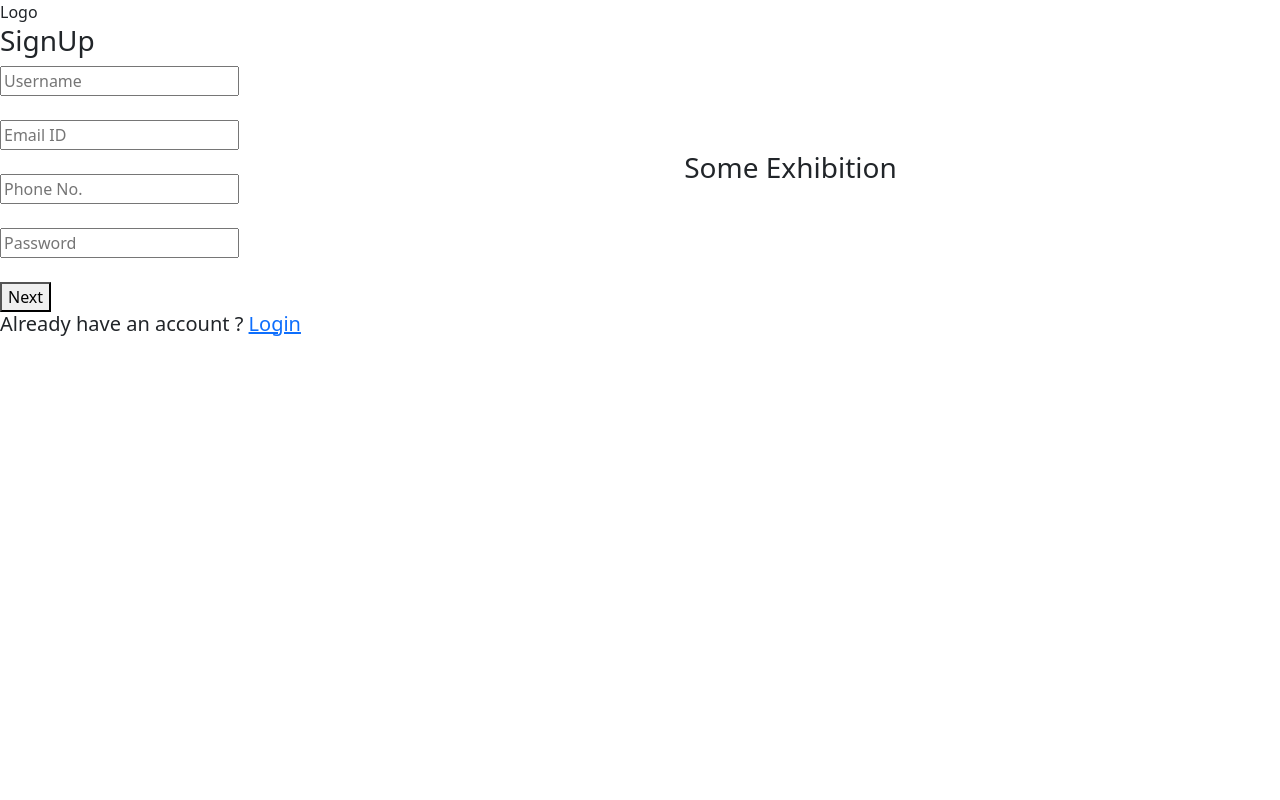
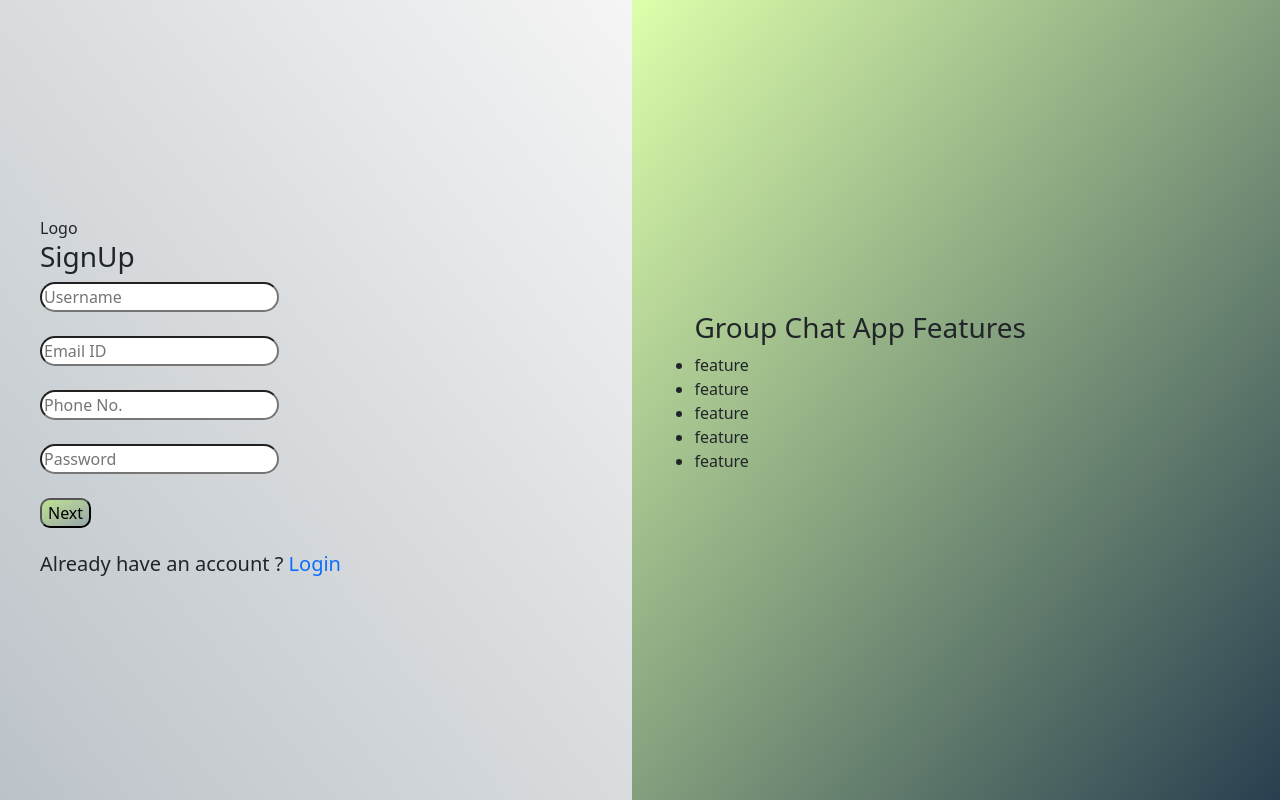
Before and after one commit to Cokaine2912/Group-Chat-App-By-Cokaine, a website: page dist/public/views/signup.html in a window 1280 px wide. Drawn offline with nearby package versions, Linux system fonts and the light colour scheme.

Commit message:
gradient to css

```diff
--- a/dist/public/css/signup.css
+++ b/dist/public/css/signup.css
@@ -1,15 +1,75 @@
-body,html{
+body,
+html {
   margin: 0;
   padding: 0;
 }
-body{
+
+body {
   height: 100%;
 }
 
-#whole-page{
+#whole-page {
   display: flex;
+  justify-content: center;
   align-items: center;
 }
-#advertise-div{
+
+#advertise-div {
   margin: auto;
 }
+
+#whole-page {
+  height: 100vh;
+}
+
+#left-div,
+#advertise-div {
+  height: 100vh;
+}
+
+#main-div {
+  padding-left: 40px;
+}
+
+#left-div {
+  width: 100%;
+  display: flex;
+  justify-content: start;
+  align-items: center;
+
+  background: linear-gradient(to left bottom, whitesmoke, #293f5050);
+}
+
+#advertise-div {
+  width: 100%;
+  /* background: greenyellow; */
+  background: linear-gradient(
+    to right bottom,
+    rgba(172, 255, 47, 0.404),
+    #293f50
+  );
+}
+
+#advertise-div {
+  display: flex;
+  justify-content: start;
+  align-items: center;
+  padding-left: 30px;
+}
+
+.input-field {
+  border-radius: 25px;
+}
+
+#next-button {
+  border-radius: 10px;
+  background: linear-gradient(
+    to right bottom,
+    rgba(172, 255, 47, 0.404),
+    #293f504b
+  );
+}
+
+#login-link {
+  text-decoration: none;
+}
--- a/dist/public/views/signup.html
+++ b/dist/public/views/signup.html
@@ -15,11 +15,11 @@
       integrity="sha384-YvpcrYf0tY3lHB60NNkmXc5s9fDVZLESaAA55NDzOxhy9GkcIdslK1eN7N6jIeHz"
       crossorigin="anonymous"
     ></script>
-    <link rel="stylesheet" href="../css/signup.css">
+    <link rel="stylesheet" href="../css/signup.css" />
   </head>
   <body>
-
     <div id="whole-page">
+      <div id="left-div">
         <div id="main-div">
           <div id="logo-div">Logo</div>
           <div id="heading-div">
@@ -27,24 +27,64 @@
           </div>
           <div id="form-div">
             <form onsubmit="SIGNUP(event)" id="signup-form">
-                    <input type="text" name="username" id="username" placeholder="Username" required><br><br>
-                    <input type="email" name="email" id="email" placeholder="Email ID" required><br><br>
-                    <input type="number" name="phone"   id="phone" placeholder="Phone No." required><br><br>
-                    <input type="password" name="password" id="password" placeholder="Password" required><br><br>
-                    <button type="submit">Next</button>
+              <input
+                type="text"
+                name="username"
+                id="username"
+                placeholder="Username"
+                class="input-field"
+                required
+              /><br /><br />
+              <input
+                type="email"
+                name="email"
+                id="email"
+                placeholder="Email ID"
+                class="input-field"
+                required
+              /><br /><br />
+              <input
+                type="number"
+                name="phone"
+                id="phone"
+                placeholder="Phone No."
+                class="input-field"
+                required
+              /><br /><br />
+              <input
+                type="password"
+                name="password"
+                id="password"
+                placeholder="Password"
+                class="input-field"
+                required
+              /><br /><br />
+              <button type="submit" id="next-button">Next</button>
             </form>
           </div>
+          <br />
           <div id="already-user-div">
-                <h5>Already have an account ? <a href="./login.html">Login</a></h5>
+            <h5>
+              Already have an account ?
+              <a id="login-link" href="./login.html">Login</a>
+            </h5>
+          </div>
         </div>
       </div>
       <div id="advertise-div">
-            <h3>Some Exhibition</h3>
+        <div id="features-div">
+          <ul>
+            <h3>Group Chat App Features</h3>
+            <li>feature</li>
+            <li>feature</li>
+            <li>feature</li>
+            <li>feature</li>
+            <li>feature</li>
+          </ul>
         </div>
       </div>
-
+    </div>
   </body>
   <script src="https://cdnjs.cloudflare.com/ajax/libs/axios/0.19.0/axios.min.js"></script>
   <script src="../js/signup.js"></script>
-
 </html>
```
Lines whose indentation alone changed are shown as unchanged.
